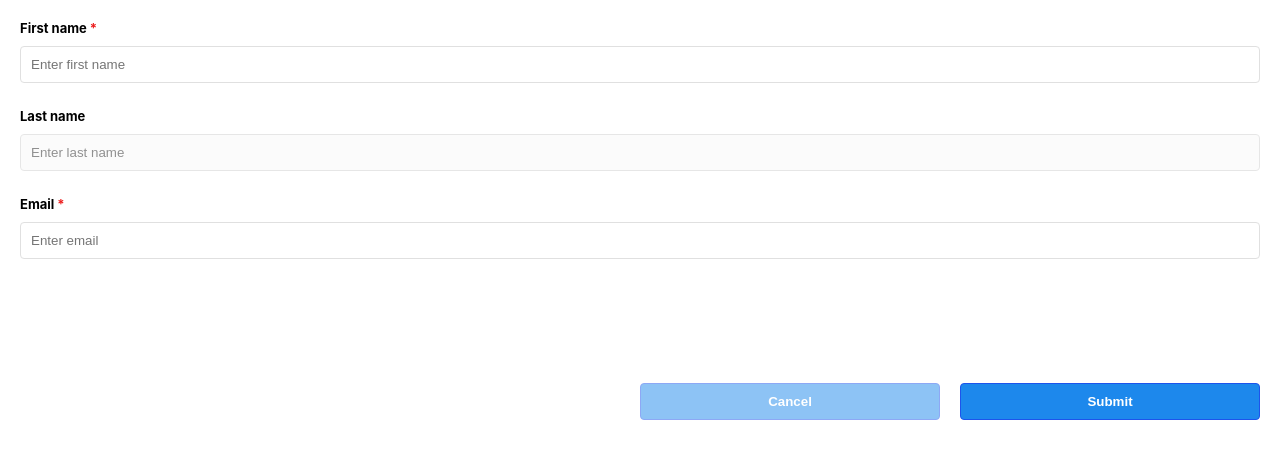
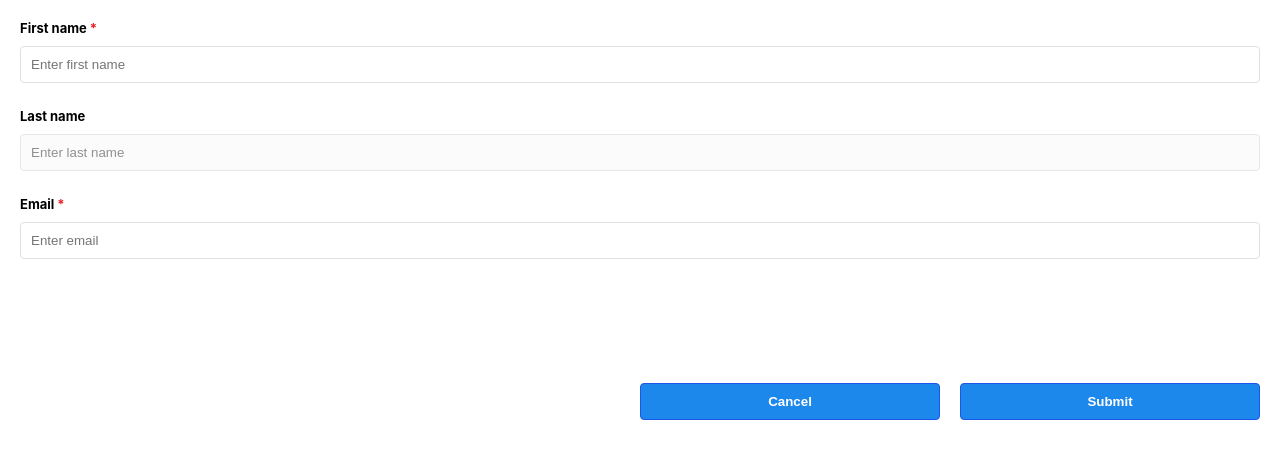
Before and after one commit to letenote/dynamic-form-and-validation, a React (Create React App) app: page / in a window 1280 px wide. Shown: the top 458 px of the page. Built offline with nearby package versions, Linux system fonts and the light colour scheme.

Commit message:
add resetFormHandler in eform container

```diff
--- a/src/container/eform/EformRender.js
+++ b/src/container/eform/EformRender.js
@@ -39,6 +39,8 @@ const EformRender = ({ validate }) => {
 
     return handler[id]
   },[ getFirstName.value ]);
+
+  const resetFormHandler = useCallback(() => fields.resetForm(), []);
 
   return (
     <FormikProvider value={fields}>
@@ -133,7 +135,7 @@ const EformRender = ({ validate }) => {
           })
         }
         <div style={{ display: "flex", width: "50%", alignSelf: "flex-end", marginTop: 99 }}>
-          <button type="button" disabled={true} style={{ marginRight: 20 }}>Cancel</button>
+          <button type="button" disabled={false} onClick={resetFormHandler} style={{ marginRight: 20 }}>Cancel</button>
           <button type="submit">Submit</button>
         </div>
       </form>
```
